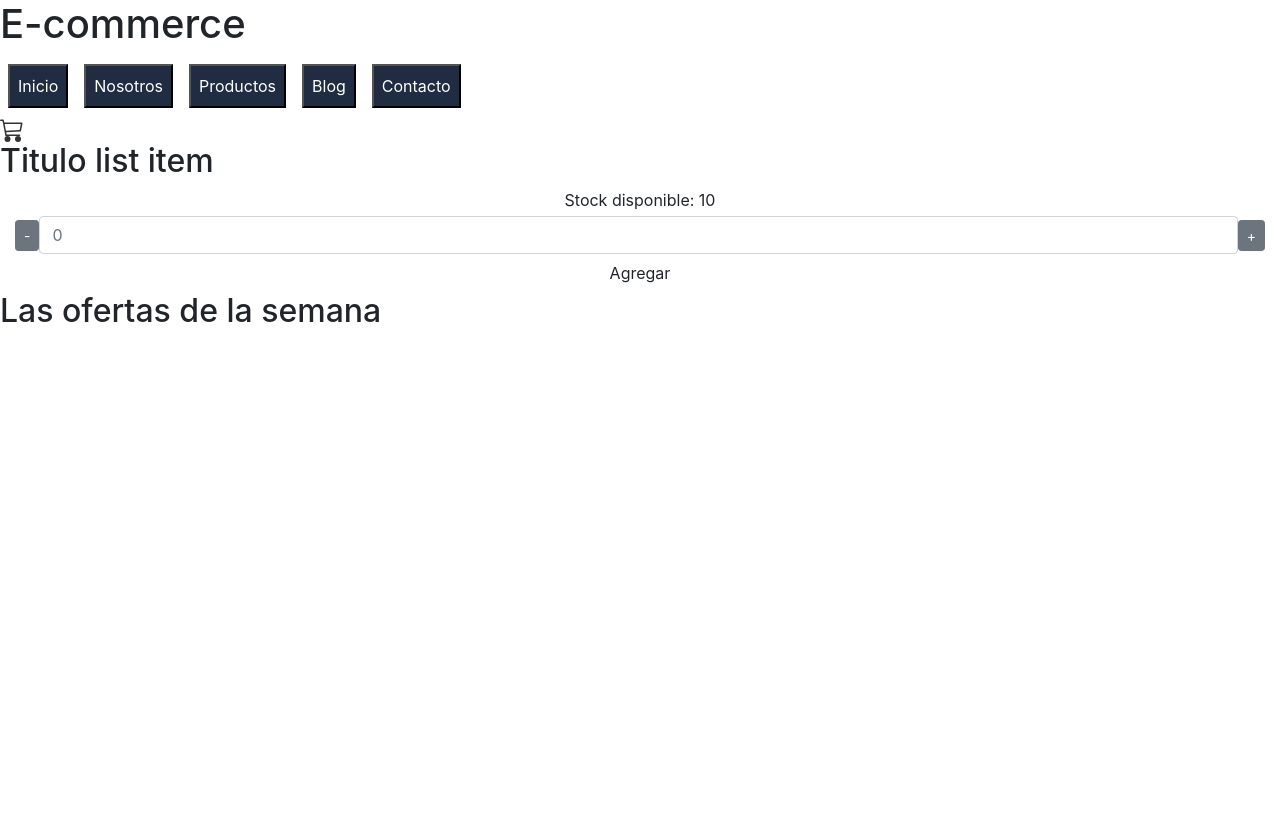
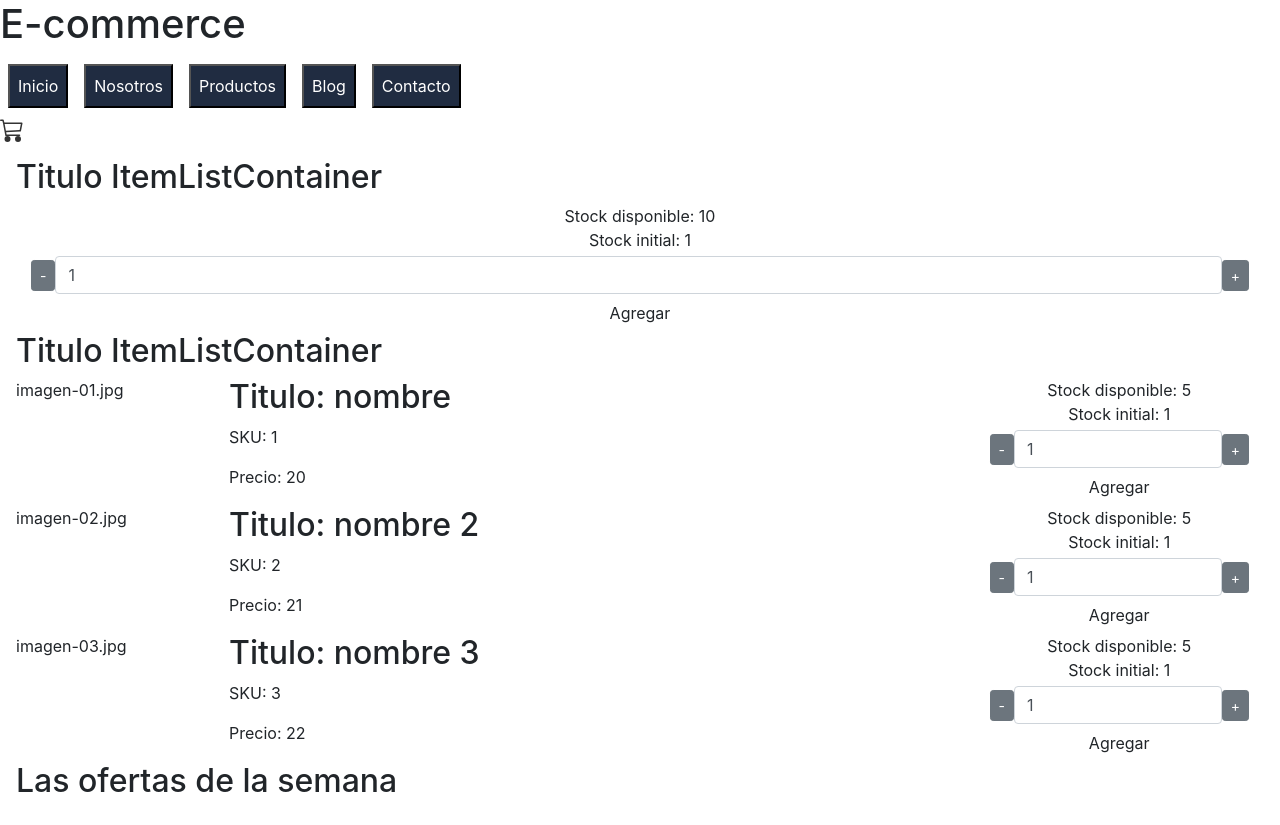
Before and after one commit to Allemma/ProyectoReact-Allemma, a React (Create React App) app: page / in a window 1280 px wide. Before the commit the page ends 800 px from the top, so only its background shows below. Built offline with nearby package versions, Linux system fonts and the light colour scheme.

Commit message:
Creando item y itemList

```diff
--- a/src/App.js
+++ b/src/App.js
@@ -2,12 +2,15 @@ import React from 'react';
 import NavBar from './components/NavBar';
 import ItemListContainer from './components/ItemListContainer';
 
+
 function App() {
   return (
     <>
-      <NavBar />
-      <ItemListContainer title='Titulo list item'/>
-      <h2>Las ofertas de la semana</h2>
+      <NavBar/>
+      <div className="container-fluid p-3">
+        <ItemListContainer title='Titulo ItemListContainer'/>
+        <h2>Las ofertas de la semana</h2>
+       </div>
     </>
   );
 }
--- /dev/null
+++ b/src/components/Item.js
@@ -0,0 +1,27 @@
+import React from 'react'
+import ItemCount from './ItemCount';
+
+const Item = ({items}) => {
+
+    function onAdd(){
+        alert('Agregado al carrito');
+    }
+
+    return (
+        <>
+            <div className="col-md-2">
+                <p>{items.pictureUrl}</p>
+            </div>
+            <div className="col-md-7">
+            <h2>Titulo: {items.title}</h2>
+                <p>SKU: {items.id}</p>
+                <p>Precio: {items.price}</p>
+            </div>
+            <div className="col-md-3">
+                <ItemCount stock={5} initial={1} onAdd={onAdd} />
+            </div>
+        </>
+    )
+}
+
+export default Item
--- /dev/null
+++ b/src/components/ItemList.js
@@ -0,0 +1,12 @@
+import React from 'react'
+import Item from './Item';
+
+const ItemList = ({items}) => {
+    return (
+        <div className="row">
+            <Item items={items} />
+        </div>
+    )
+}
+
+export default ItemList
--- a/src/components/ItemListContainer.js
+++ b/src/components/ItemListContainer.js
@@ -1,11 +1,64 @@
-import React from 'react';
-import ItemCount from './itemCount';
+import ItemCount from './ItemCount';
+import React, {useEffect, useState} from 'react';
+import ItemList from './ItemList';
 
-const ItemListContainer = (props) => {
+
+const getItems = () => {
+    return new Promise((res, rej) => {
+        setTimeout(() =>{
+            let obtenerProductos = [
+                {
+                id: "1",
+                title: "nombre",
+                pictureUrl: "imagen-01.jpg",
+                price: 20
+                },
+                {
+                id: "2",
+                title: "nombre 2",
+                pictureUrl: "imagen-02.jpg",
+                price: 21
+                },
+                {
+                id: "3",
+                title: "nombre 3",
+                pictureUrl: "imagen-03.jpg",
+                price: 22
+                }
+            ];
+
+            if(obtenerProductos){
+                res(obtenerProductos);
+            } else {
+                rej('Tarea Error');
+            }
+        }, 2000);
+    })
+}
+
+const ItemListContainer = ({title}) => {
+
+    function onAdd(){
+        alert('Agregado al carrito');
+    }
+    const [items, setItems] = useState([]);
+
+    useEffect( () => {
+        console.log('ItemListContainerInicializado');
+        getItems().then(items => {
+            setItems(items);
+        });
+    }, []);
+
     return (
         <div>
-        <h2>{props.title}</h2>
-        <ItemCount stock="10" initial="1"/>
+            <h2>{title}</h2>
+            <ItemCount stock={10} initial={1} onAdd={onAdd} />
+
+            <h2>{title}</h2>
+            {items.map(items => (
+                <ItemList key={items.id} items={items} />
+            ))}
         </div>
     )
 }
--- a/src/components/itemCount.js
+++ b/src/components/itemCount.js
@@ -1,11 +1,11 @@
 import React, { useState } from 'react'
 
-const ItemCount = (props) => {
+const ItemCount = ({stock, initial, onAdd}) => {
 
-        const [cantidadItem, setCantidadItem] = useState(0);
+        const [cantidadItem, setCantidadItem] = useState(initial);
 
         function addCantidad() {
-            if(cantidadItem < props.stock) {
+            if(cantidadItem < stock) {
                 setCantidadItem(cantidadItem + 1);
             } else {
                 console.log('no items más disponibles');
@@ -16,23 +16,28 @@ const ItemCount = (props) => {
                 setCantidadItem(cantidadItem - 1);
             }
         }
-        function onAdd() {
-            console.log(`Se agregaron: ${cantidadItem}`);
-        }
+
 
         return (
           <>
             <div className="item-count-carrito">
                 <div className="text-center stock-disponible">
-                    <span>Stock disponible: {props.stock}</span>
-
+                    <span>Stock disponible: {stock}</span><br />
+                    <span>Stock initial: {initial}</span>
                 </div>
                 <div className="col-md-12 d-flex mt-1 align-items-center">
                         <button type="button" onClick={removeCantidad} className="btn btn-secondary btn-sm btn-form-input">-</button>
-                        <input type="text" className="form-control form-input-number" placeholder={cantidadItem} />
+                        <div className="form-control form-input-number">{cantidadItem}</div>
                         <button type="button" onClick={addCantidad} className="btn btn-secondary btn-sm btn-form-input">+</button>
                 </div>
-                <button type="button" disabled={ props.stock <= 1 ? true : false } onClick={onAdd} className="col-md-12 btn btn-form-input">Agregar</button>
+                <button
+                    onClick = { ( ) => onAdd(cantidadItem) }
+                    disabled={ stock <= 1 ? true : false }
+                    className="col-md-12 btn btn-form-input"
+                    type="button"
+                >
+                    Agregar
+                </button>
             </div>
 
           </>
```
